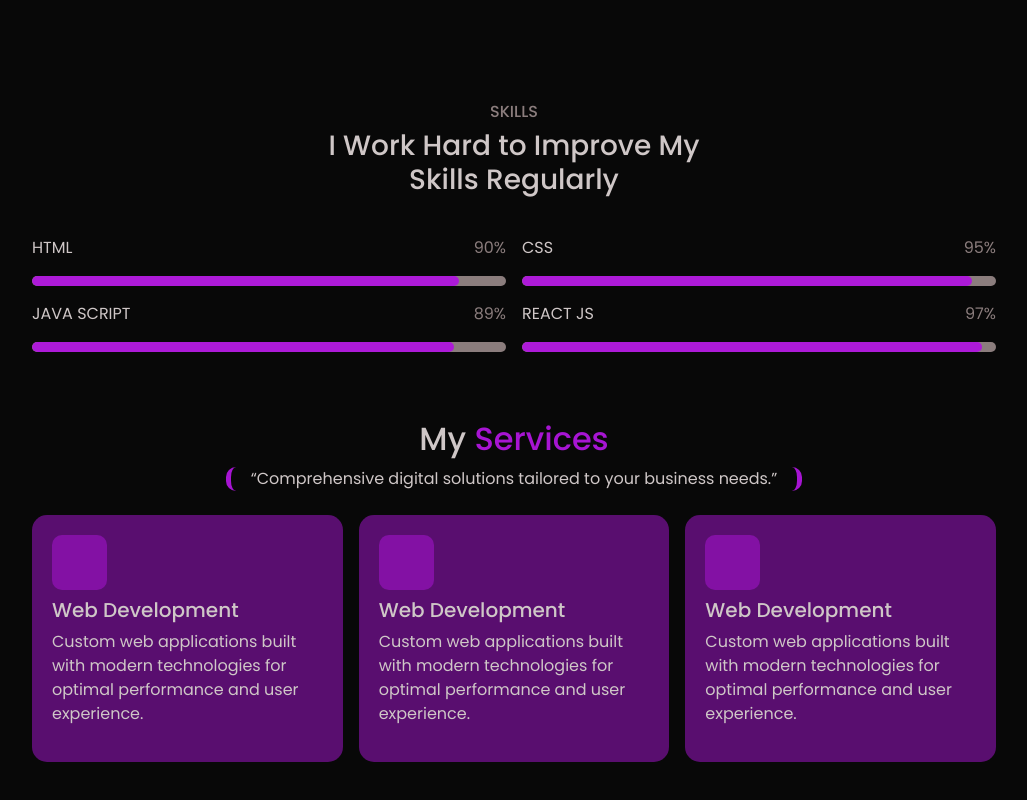
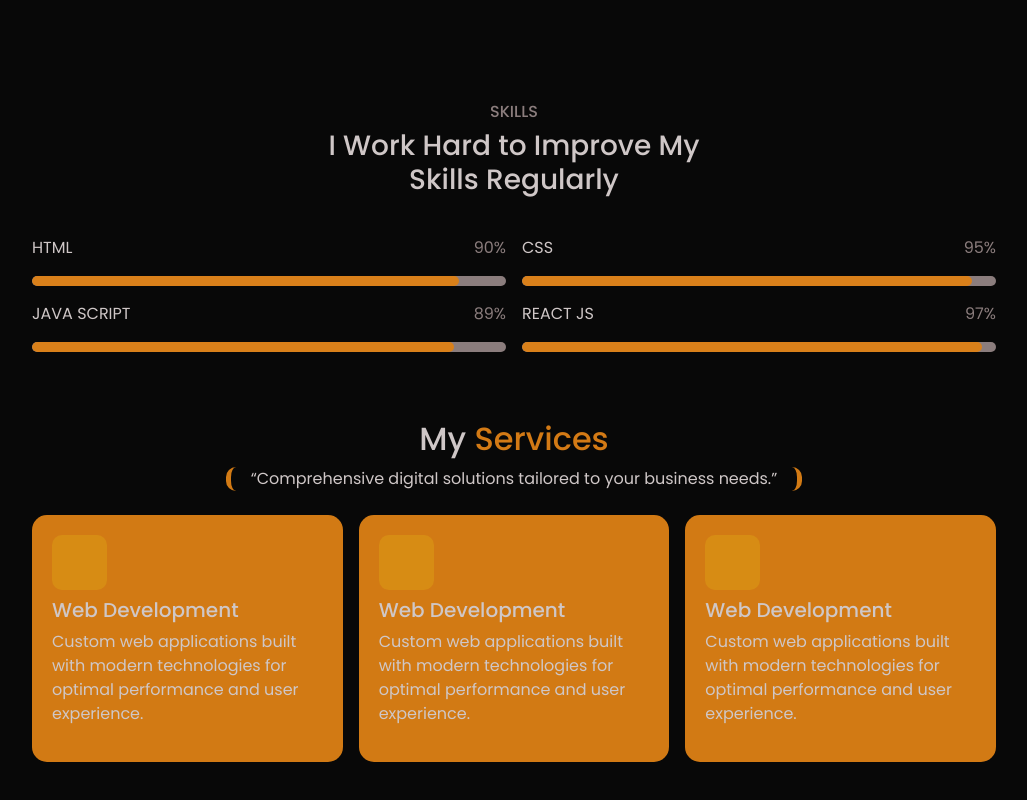
Before and after one commit to suhaib200425-bit/CyberSquare, a React (Vite) app in the folder Portfolio/: page / in a window 1280 px wide. Shown: the part 1518-2318 px from the top of the page, without its empty margins (126-1153 px from the left). Built offline with nearby package versions, Linux system fonts and the light colour scheme; a web font is replaced by a local one.

Commit message:
color change

```diff
--- a/Portfolio/src/components/ServiceCard/ServiceCard.css
+++ b/Portfolio/src/components/ServiceCard/ServiceCard.css
@@ -3,7 +3,7 @@
     border-radius: 15px;
     min-height: 100px;
 /* background-color: aqua; */
-    background-color: var(--primary-op-color);
+    background-color: var(--primary-color);
 }
 .ServiceCard .icon{
     width: 55px;
--- a/Portfolio/src/index.css
+++ b/Portfolio/src/index.css
@@ -1,8 +1,8 @@
 @import url('https://fonts.googleapis.com/css2?family=BBH+Bartle&family=Poppins:ital,wght@0,100;0,200;0,300;0,400;0,500;0,600;0,700;0,800;0,900;1,100;1,200;1,300;1,400;1,500;1,600;1,700;1,800;1,900&family=Roboto+Slab:wght@100..900&display=swap');
 
 :root {
-  --primary-color: #af16ddf3;
-  --primary-op-color:#af16dd7c;
+  --primary-color: #dd8016f3;
+  --primary-op-color:#dd9e167c;
   --secondary-color: #000000;
   --text-color:rgb(207, 199, 199);
   --subtext-color:rgba(179, 161, 161, 0.767);
```
